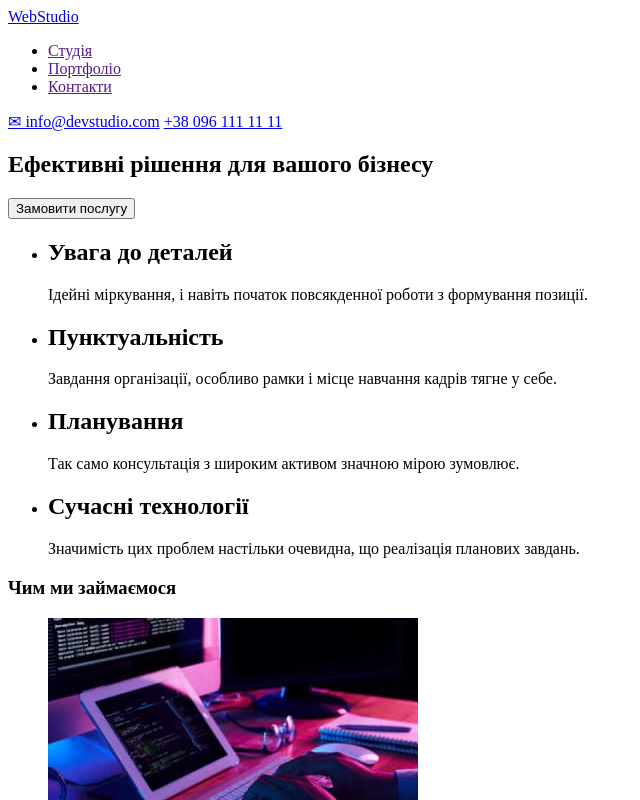
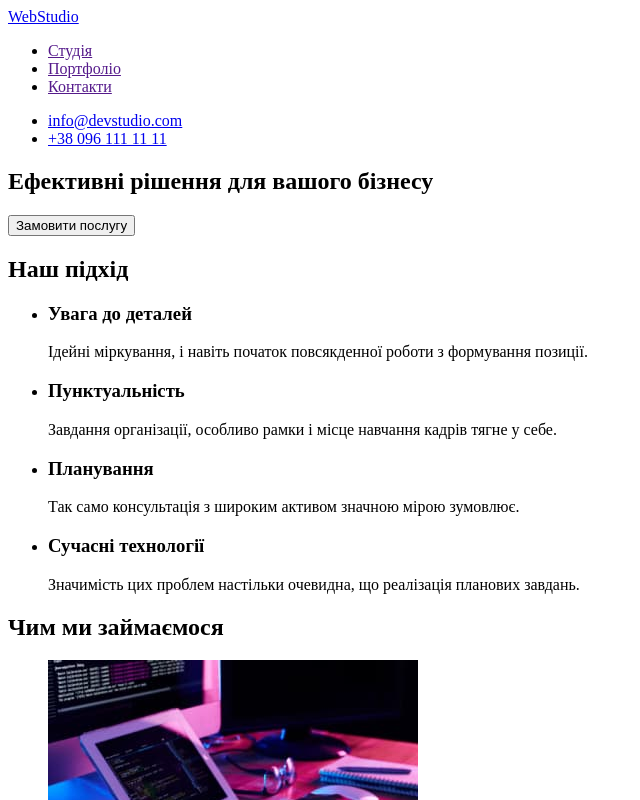
Before and after one commit to anastasiiaGE/goit-markup-hw-01, a plain HTML site: page index.html in a window 1280 px wide. Shown: the top 800 px of the page, without its empty margins (0-640 px from the left). Drawn offline with Linux system fonts and the light colour scheme.

Commit message:
corrections in tags

```diff
--- a/index.html
+++ b/index.html
@@ -18,38 +18,39 @@
                 <li><a href="">Контакти</a></li>
             </ul>
         </nav>
-        <a href="mailto:info@devstudio.com">&#9993; info@devstudio.com</a>
-        <a href="tel:+380961111111">+38 096 111 11 11</a>
+        <ul>
+            <li><a href="mailto:info@devstudio.com">info@devstudio.com</a></li>
+            <li><a href="tel:+380961111111">+38 096 111 11 11</a></li>
+        </ul>
     </header>
     <main>
-        <div>
-            <section>
-                <h1>Ефективні рішення для вашого бізнесу</h1>
-                <button type="button">Замовити послугу</button>
-            </section>
-        </div>
         <section>
+            <h1>Ефективні рішення для вашого бізнесу</h1>
+            <button type="button">Замовити послугу</button>
+        </section>
+        <section>
+            <h2>Наш підхід</h2>
             <ul>
                 <li>
-                    <h2>Увага до деталей</h2>
+                    <h3>Увага до деталей</h3>
                     <p>Ідейні міркування, і навіть початок повсякденної роботи з формування позиції.</p>
                 </li>
                 <li>
-                    <h2>Пунктуальність</h2>
+                    <h3>Пунктуальність</h3>
                     <p>Завдання організації, особливо рамки і місце навчання кадрів тягне у себе.</p>
                 </li>
                 <li>
-                    <h2>Планування</h2>
+                    <h3>Планування</h3>
                     <p>Так само консультація з широким активом значною мірою зумовлює.</p>
                 </li>
                 <li>
-                    <h2>Сучасні технології</h2>
+                    <h3>Сучасні технології</h3>
                     <p>Значимість цих проблем настільки очевидна, що реалізація планових завдань.</p>
                 </li>
             </ul>
         </section>
         <section>
-            <h3>Чим ми займаємося</h3>
+            <h2>Чим ми займаємося</h2>
             <ul>
                 <li><img src="./images/box1.jpg" alt="Працівник вводить код" width="370" height="294"></li>
                 <li><img src="./images/box2.jpg" alt="Працівник робить дизайн мобільного додатку" width="370" height="294"></li>
@@ -57,7 +58,7 @@
             </ul>
         </section>
         <section>
-            <h3>Наша команда</h3>
+            <h2>Наша команда</h2>
             <ul>
                 <li>
                     <img src="./images/worker1.jpg" alt="Фотопортрет робітникa Ігор Дем'яненко" width="270" height="260">
@@ -66,17 +67,17 @@
                 </li>
                 <li>
                     <img src="./images/worker2.jpg" alt="Фотопортрет працівниці Ольга Рєпіна" width="270" height="260">
-                    <h4>Ольга Рєпіна</h4>
+                    <h3>Ольга Рєпіна</h3>
                     <p>Frontend Developer</p>
                 </li>
                 <li>
                     <img src="./images/worker3.jpg" alt="Фотопортрет робітникa Микола Тарасов" width="270" height="260">
-                    <h4>Микола Тарасов</h4>
+                    <h3>Микола Тарасов</h3>
                     <p>Marketing</p>
                 </li>
                 <li>
                     <img src="./images/worker4.jpg" alt="Фотопортрет робітникa Михайло Єрмаков" width="270" height="260">
-                    <h4>Михайло Єрмаков</h4>
+                    <h3>Михайло Єрмаков</h3>
                     <p>UI Designer</p>
                 </li>
             </ul>
```
